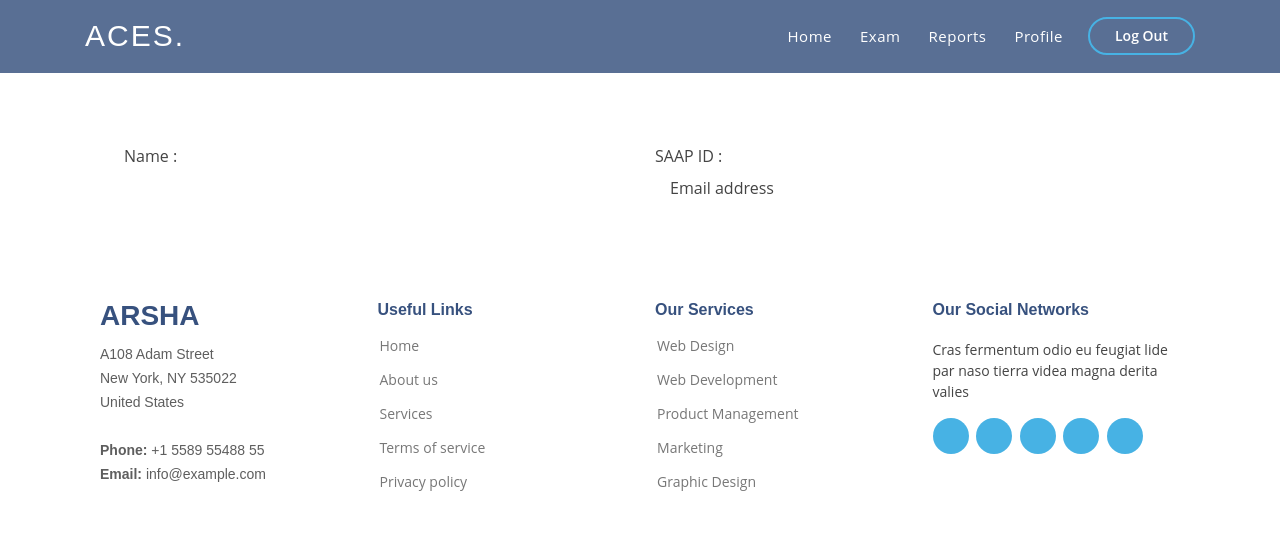
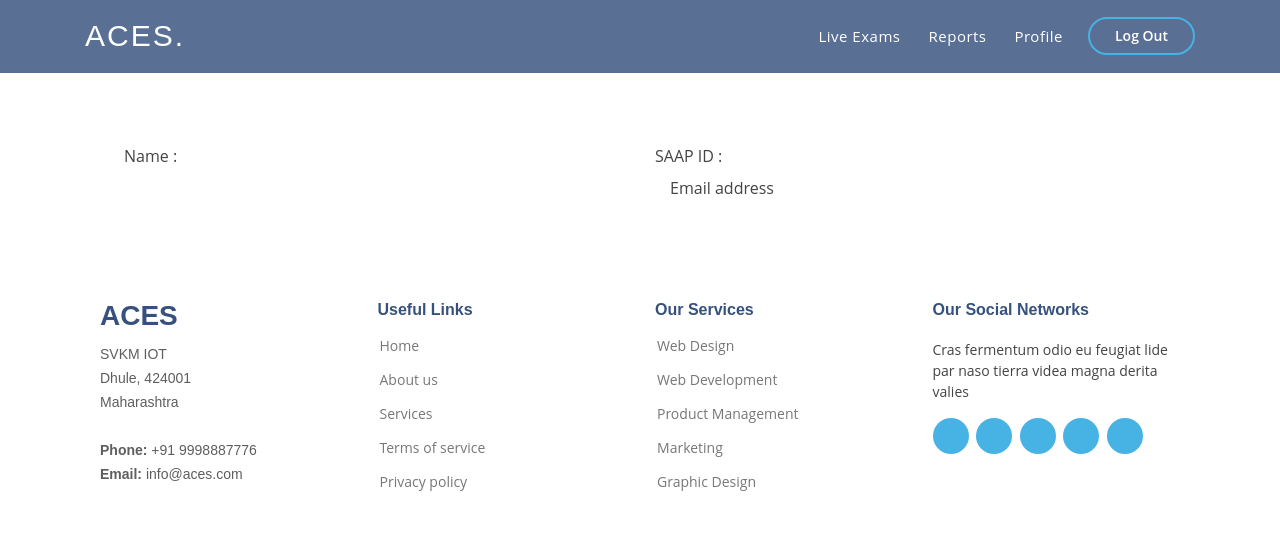
Before and after one commit to Duasne-nilesh/ace1, a Django app: page /profile in a window 1280 px wide. Shown: the top 558 px of the page. Run offline with Django 3.2, Linux system fonts and the light colour scheme; some libraries are stand-ins or nearby versions.

Commit message:
Add exams page

```diff
--- a/aces/urls.py
+++ b/aces/urls.py
@@ -3,6 +3,6 @@ from django.urls import path,include
 
 urlpatterns = [
     path('',include('calc.urls')),
-    path('',include('sub.urls')),
+    path('student/',include('sub.urls')),
     path('admin/', admin.site.urls),
 ]
--- a/calc/views.py
+++ b/calc/views.py
@@ -22,7 +22,7 @@ def home(request):
 
 
 def index(request):
-    return render(request,'student/index.html')
+    return redirect('student/exams')
 @staff_member_required
 def create_class(request):
     return render(request,'create_class.html')
--- a/sub/urls.py
+++ b/sub/urls.py
@@ -5,11 +5,12 @@ urlpatterns = [
     path('setexam',views.setexam,name='setexam'),
     path('faculty',views.faculty,name='faculty'),
     path('ffem',views.ffem,name='ffem'),
-    path('exam',views.exam,name='exam'),
+    path('exams',views.exams,name='exams'),
     path('start_exam/<str:subject>',views.start_exam,name='start_exam'),
     path('view_question/<str:subject>',views.view_question,name='view_question'),
     path('delete_test/<str:subject>',views.delete_test,name='delete_test'),
     path('submit_response',views.submit_response,name='submit_response'),
+    # path('index/<str:year>',views.index,name='index'),
 
     path('', views.ffem,name='ffem')
 ]
--- a/sub/views.py
+++ b/sub/views.py
@@ -1,6 +1,7 @@
 from django.shortcuts import render, redirect
 from django.http import HttpResponse, response
 from .models import *
+from calc.models import *
 from django.contrib.auth.models import User, auth
 from django.contrib import messages
 from django.contrib.admin.views.decorators import staff_member_required
@@ -8,7 +9,7 @@ import requests
 import json
 
 
-def exam(request):
+def exams(request):
     a = questions.objects.order_by().values('subject','year','semester').distinct()
     inf = extendUser.objects.filter(user=request.user.id)
     return render(request,'student/exam.html',{'a':a,'inf':inf})
--- a/templates/student/exam.html
+++ b/templates/student/exam.html
@@ -17,7 +17,7 @@
 </head>
 
 <body>
-  <div class="container">
+  <div class="container" style="margin-top: 5rem;">
     <h3>{{ user.firstname }} {{ user.lastname }}</h3>
     <div class="row row-cols-1 row-cols-md-2 g-4">
       {% for al in a %}
--- a/templates/student/sbase.html
+++ b/templates/student/sbase.html
@@ -14,13 +14,12 @@
 <body>
     <header id="header" class="fixed-top" style="background-color: #37517ed3;">
         <div class="container d-flex align-items-center">
-          <h1 class="logo mr-auto"><a href="index">Aces.</a></h1>
+          <h1 class="logo mr-auto"><a href="/student/exams">Aces.</a></h1>
           <nav class="nav-menu d-none d-lg-block">
             <ul>
-              <li><a href="index">Home</a></li>
-              <li><a href="exam">Exam</a></li>
-              <li><a href="reports">Reports</a></li>
-              <li><a href="profile">Profile</a></li>
+              <li><a href="/student/exams">Live Exams</a></li>
+              <li><a href="/student/reports">Reports</a></li>
+              <li><a href="/student/profile">Profile</a></li>
             </ul>
           </nav>
           <a class="get-started-btn scrollto" type="submit" href="logout">Log Out</a>
@@ -34,13 +33,13 @@
                   <div class="container">
                     <div class="row">
                       <div class="col-lg-3 col-md-6 footer-contact">
-                        <h3>Arsha</h3>
+                        <h3>ACES</h3>
                         <p>
-                          A108 Adam Street <br>
-                          New York, NY 535022<br>
-                          United States <br><br>
-                          <strong>Phone:</strong> +1 5589 55488 55<br>
-                          <strong>Email:</strong> info@example.com<br>
+                          SVKM IOT <br>
+                          Dhule, 424001<br>
+                          Maharashtra <br><br>
+                          <strong>Phone:</strong> +91 9998887776<br>
+                          <strong>Email:</strong> info@aces.com<br>
                         </p>
                       </div>
 
```
